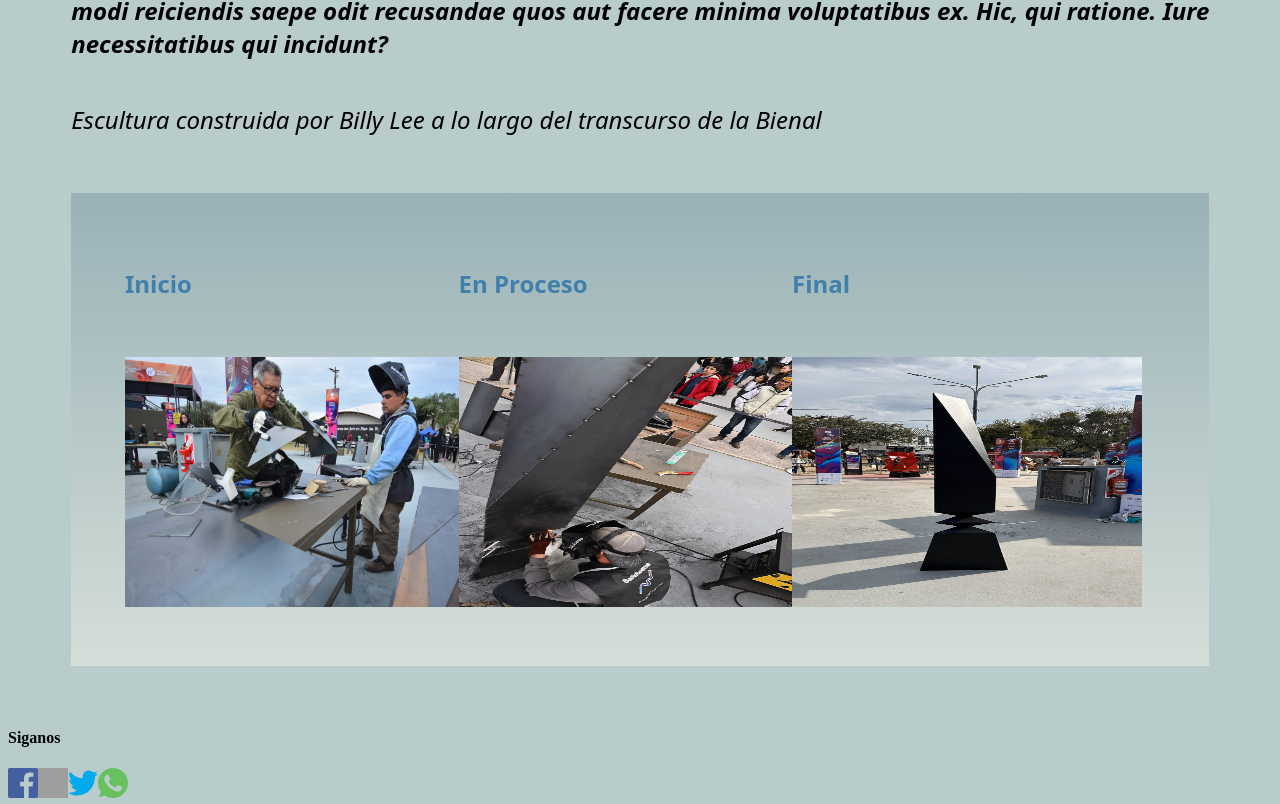
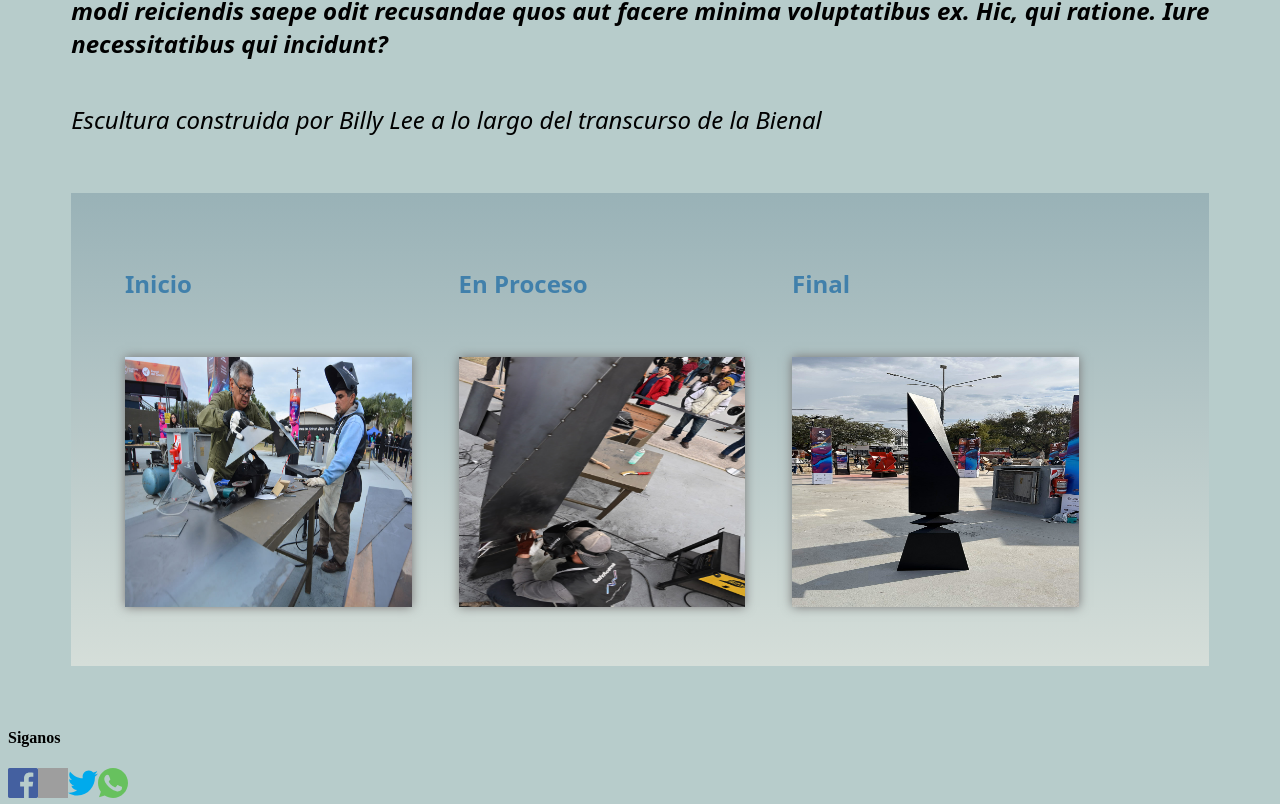
Before and after one commit to FRRe-DS/2024-01-TPI, a Next.js app: page /esculturas/hitos in a window 1280 px wide. Shown: the part 389-1193 px from the top of the page. Built offline with nearby package versions, Linux system fonts and the light colour scheme; grey boxes are pictures that could not be loaded.

Commit message:
cambios imagen etapas esculturas

```diff
--- a/src/app/ui/GalleryComponents/plantillaEscultura.jsx
+++ b/src/app/ui/GalleryComponents/plantillaEscultura.jsx
@@ -19,15 +19,15 @@ export default function PlantillaPage({
       <div className={styles.esculturaEtapasContainer}>
         <div className={styles.esculturasEtapasBox}>
         <h2 className={styles.esculturaEtapasTitulo}>Inicio</h2>
-        <Image src={etapa1} alt="Antes" width={350} height={250} />
+        <Image className={styles.esculturasEtapasImg} src={etapa1} alt="Antes" width={350} height={250} />
         </div>
         <div className={styles.esculturasEtapasBox}>
         <h2 className={styles.esculturaEtapasTitulo}>En Proceso</h2>
-        <Image src={etapa2} alt="Durante" width={350} height={250} />
+        <Image className={styles.esculturasEtapasImg} src={etapa2} alt="Durante" width={350} height={250} />
         </div>
         <div className={styles.esculturasEtapasBox}>
         <h2 className={styles.esculturaEtapasTitulo}>Final</h2>
-        <Image src={etapa3} alt="Despues" width={350} height={250} />
+        <Image className={styles.esculturasEtapasImg} src={etapa3} alt="Despues" width={350} height={250} />
         </div>
       </div>
     </>
--- a/src/app/ui/GalleryComponents/plantillaEscultura.module.css
+++ b/src/app/ui/GalleryComponents/plantillaEscultura.module.css
@@ -42,3 +42,8 @@
 .esculturaEtapasTitulo {
     margin-bottom: 20%;
 }
+
+.esculturasEtapasImg {
+    box-shadow: 0px 0px 10px #767474;
+    width: 100%;
+}
```
